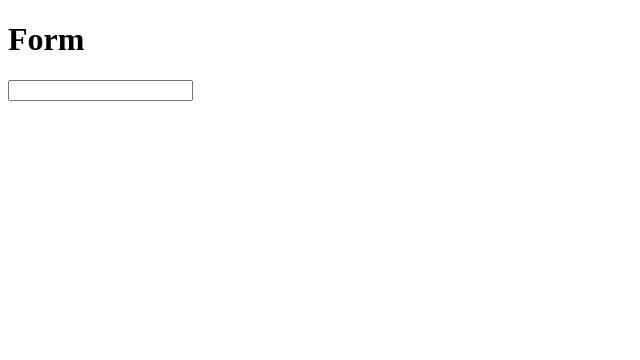
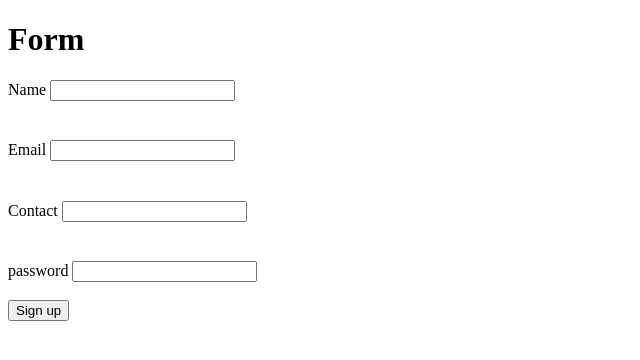
Before and after one commit to Komalbaghel08/React, a React (Vite) app: page / in a window 1280 px wide. Shown: the top 360 px of the page, without its empty margins (0-640 px from the left). Built offline with nearby package versions, Linux system fonts and the light colour scheme.

Commit message:
form validation

```diff
--- a/src/Form/Form.jsx
+++ b/src/Form/Form.jsx
@@ -1,16 +1,29 @@
 import { useState } from "react";
 
 const App = ()=>{
-    const [val,setval] = useState()
-    const change = (e)=>{
-        console.log(e.target.value);
-        setval(e.target.value)
-    }
+    const [name,setname] = useState("")
+    const [email,setemail] = useState("")
+    const [num,setnum] = useState("")
+    const [pass,setpass] = useState("")
+
     return (
         <>
             <h1>Form</h1>
-            <input type="text" onChange={change} />
-            <h1>{val}</h1>
+
+
+
+            <form action="">
+                <h1>{name}</h1>
+                Name <input type="text" value={name} onChange={(e)=>{setname(e.target.value)}} /> <br /> <br />
+                <h1>{email}</h1>
+                Email <input type="text" value={email} onChange={(e)=>{setemail(e.target.value)}} /><br /> <br />
+                <h1>{num}</h1>
+                Contact <input type="text" value={num} onChange={(e)=>{setnum(e.target.value)}} /><br /> <br />
+                <h1>{pass}</h1>
+                password <input type="text"value={pass} onChange={(e)=>{setpass(e.target.value)}} /><br /> <br />
+
+               <button type="submit">Sign up</button>
+            </form>
         </>
     )
 
```
